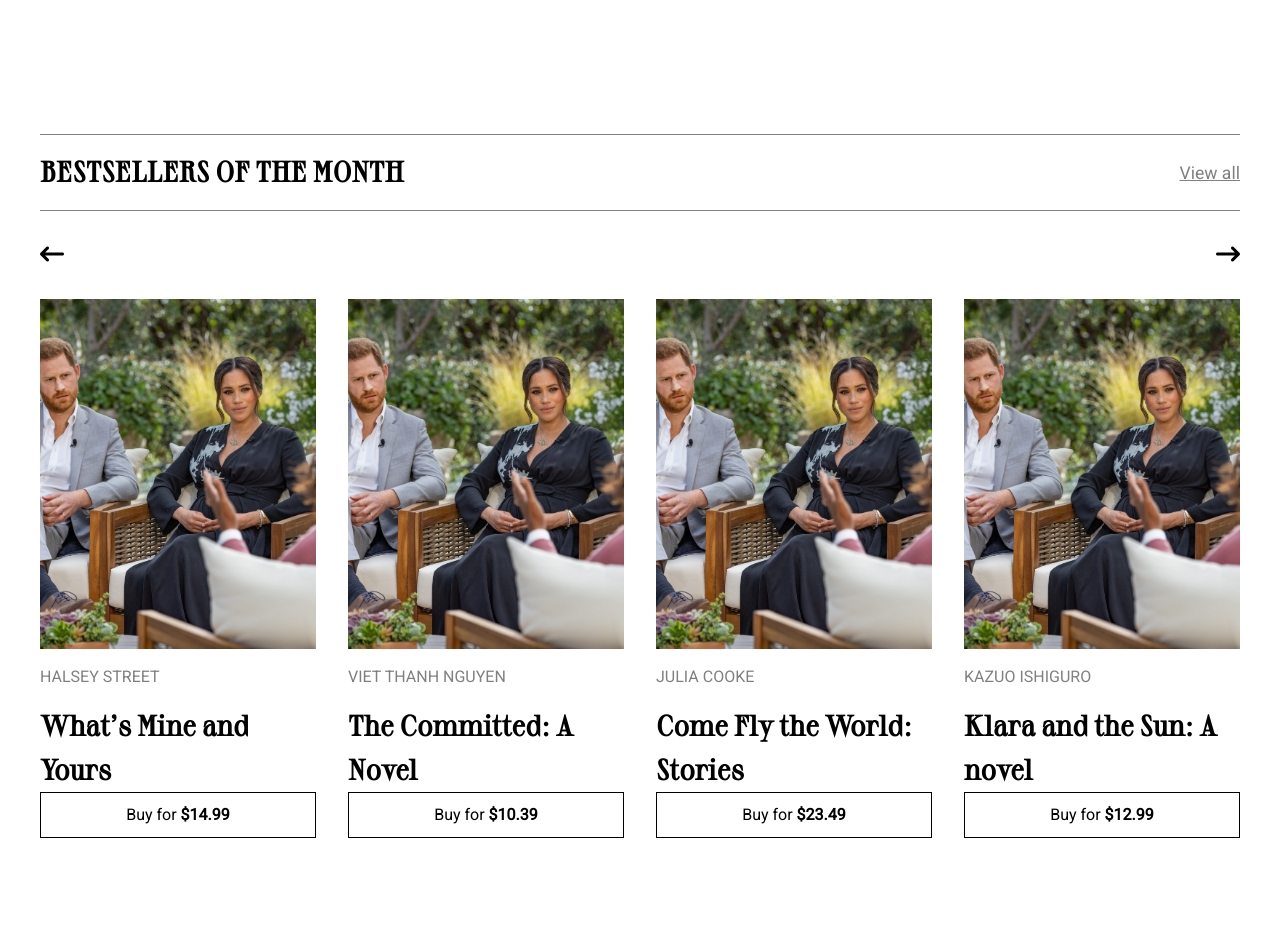
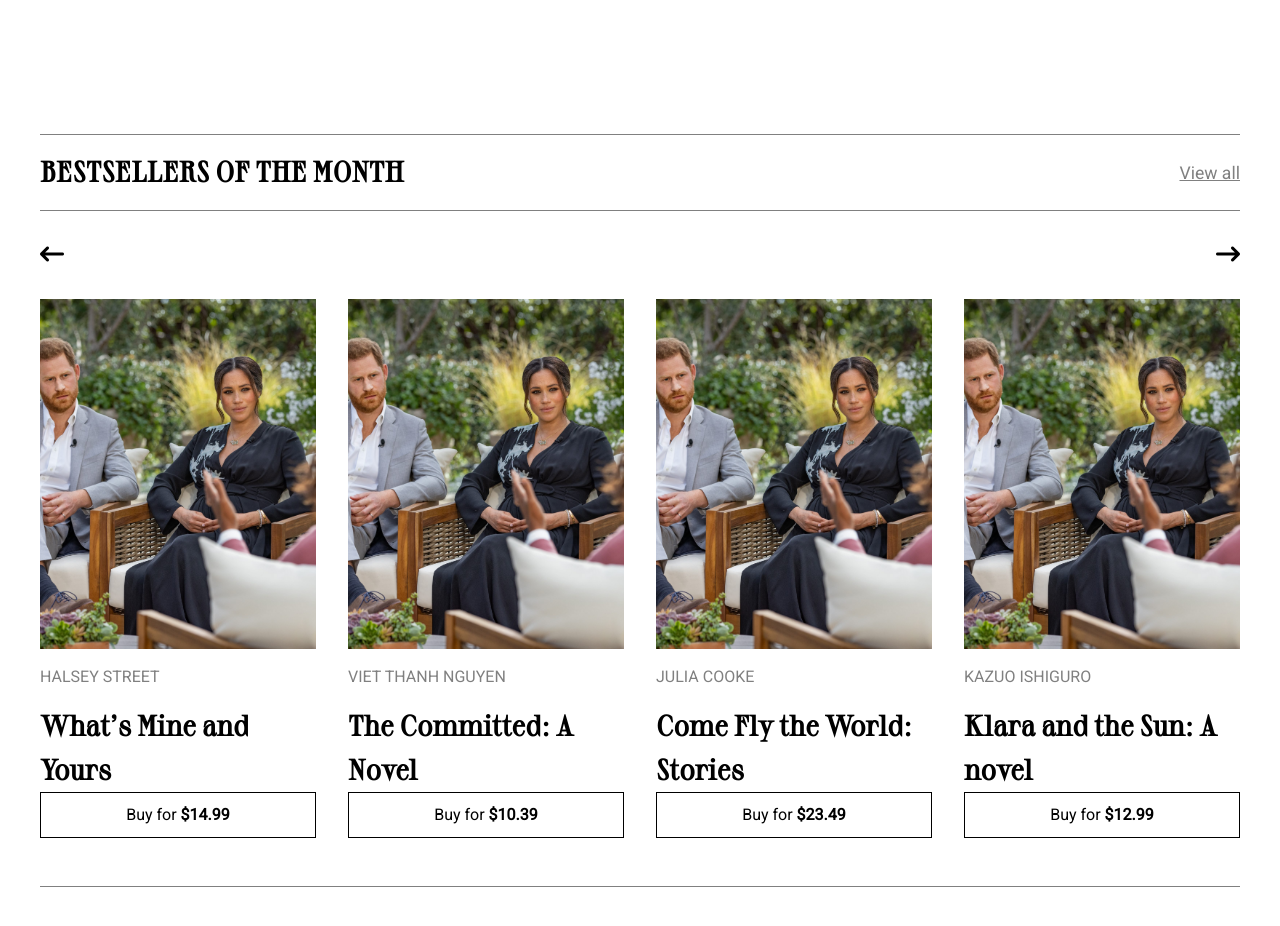
Before and after one commit to Khawarmehfooz/magazine-webapp, a Vue app: page / in a window 1280 px wide. Shown: the part 3160-4086 px from the top of the page. Before the commit the page ends 3998 px from the top, so only its background shows below. Built offline with nearby package versions, Linux system fonts and the light colour scheme.

Commit message:
Minor Updates

```diff
--- a/src/components/BestSeller.vue
+++ b/src/components/BestSeller.vue
@@ -106,6 +106,11 @@ export default {
     </article>
 </template>
 <style scoped>
+.best-seller{
+    margin-bottom: 5rem;
+    border-bottom: 1px solid grey;
+    padding-bottom: 3rem;
+}
 .best-seller__header {
     border-top: 1px solid grey;
     border-bottom: 1px solid grey;
@@ -222,7 +227,7 @@ swiper-slide {
     }
 
     .best-seller__book__title {
-        font-size: 1.2rem;
+        font-size: 1.18rem;
     }
 
     .best-seller__books__grid {
@@ -232,6 +237,6 @@ swiper-slide {
 
 @media only screen and (max-width:380px) {
     .best-seller__header__title {
-        font-size: 1.3rem;
+        font-size: 1.15rem;
     }
 }</style>
```
